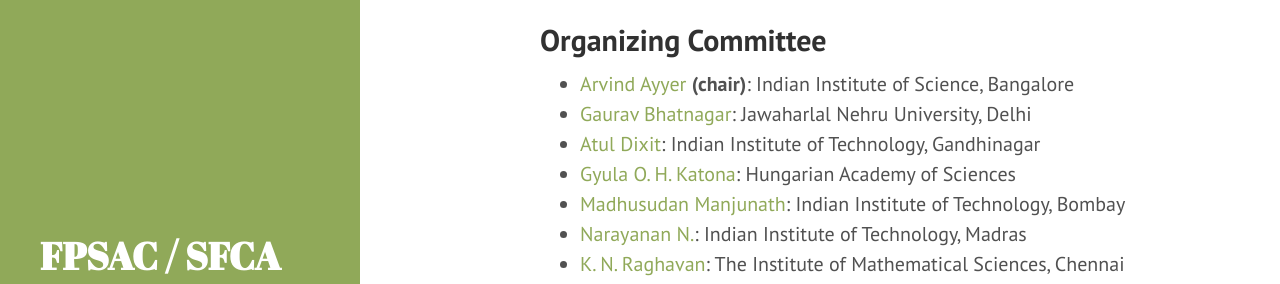
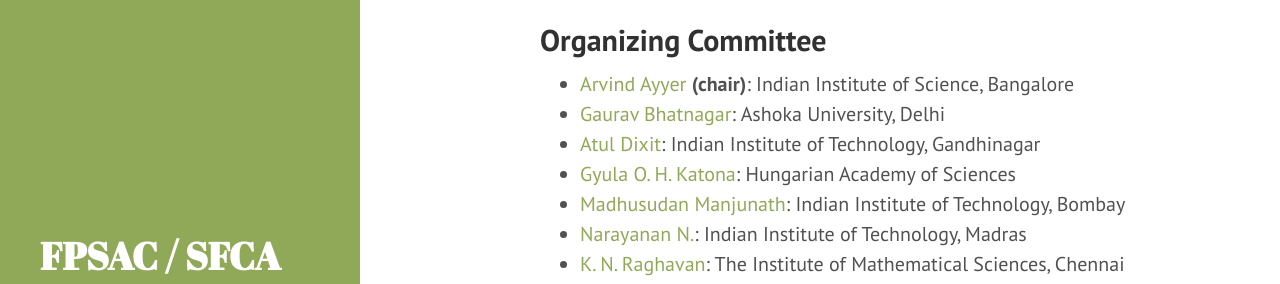
Before and after one commit to FPSAC/FPSAC.github.io, a Jekyll site: the page built from _confs/fpsac-2022.md, in a window 1280 px wide and 900 px high, scrolled down 1720 px. Shown: the part 201-485 px from the top of the window. Built offline with Jekyll 4.4.1, drawn with Linux system fonts in a browser that asks for light colours.

Commit message:
Updated Gaurav Bhatnagar's affiliation

```diff
--- a/_confs/fpsac-2022.md
+++ b/_confs/fpsac-2022.md
@@ -149,7 +149,7 @@
   role: chair
   url: http://www.math.iisc.ernet.in/%7earvind/
 - name: Gaurav Bhatnagar
-  affiliation: Jawaharlal Nehru University, Delhi
+  affiliation: Ashoka University, Delhi
   url: https://www.gbhatnagar.com/
 - name: Atul Dixit
   affiliation: Indian Institute of Technology, Gandhinagar
```
